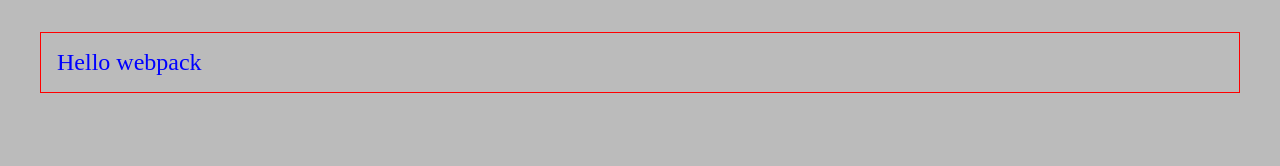
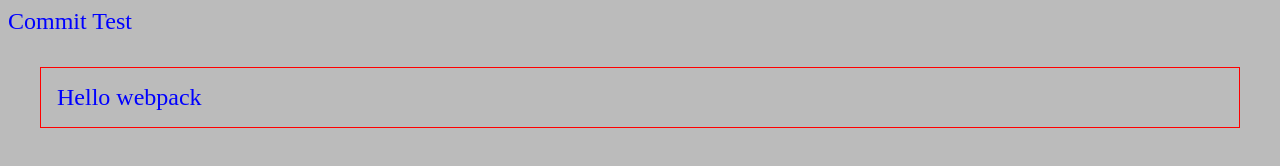
Before and after one commit to ekal901/webpack-demo, a website built with webpack: page index.html in a window 1280 px wide. Built offline with nearby package versions, Linux system fonts and the light colour scheme.

Commit message:
third commit

```diff
--- a/index.html
+++ b/index.html
@@ -5,5 +5,6 @@
   <title>webpack demo</title>
 </head>
 <body>
+  Commit Test
 </body>
 </html>
```
